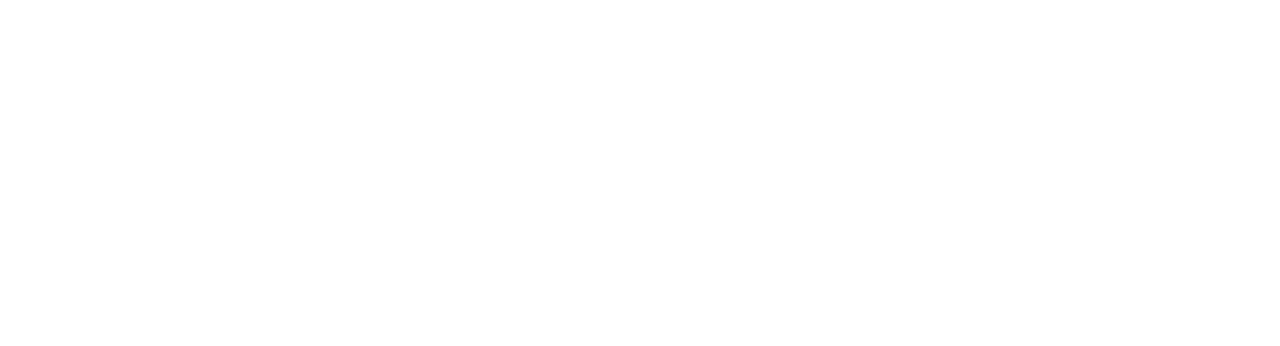
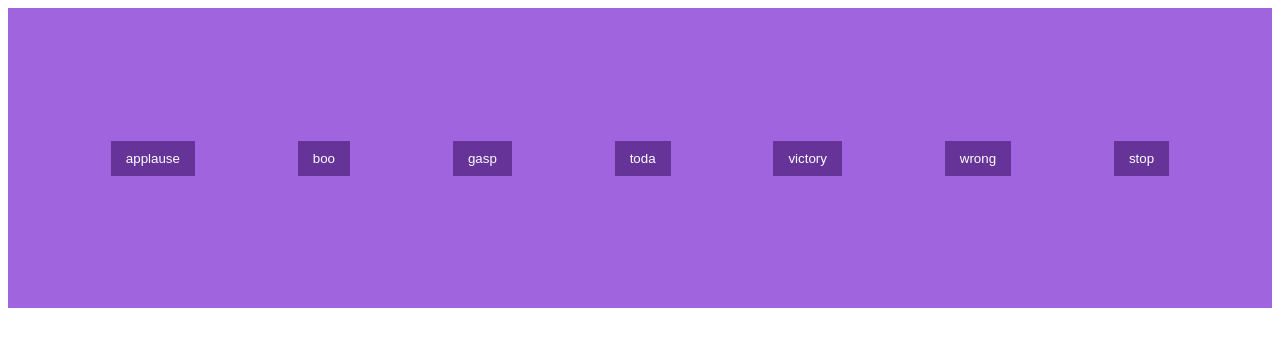
Before and after one commit to acciojob/Soundbar-abhilashvc777, a website: page main.html in a window 1280 px wide. Drawn offline with Linux system fonts and the light colour scheme.

Commit message:
created a submission

```diff
--- a/main.html
+++ b/main.html
@@ -8,6 +8,35 @@
 
 <body>
 	<!-- the entire body must be written by student -->
+	<div class="div1">
+		<div class="btn">
+			<button>applause</button>
+			<audio  id='audio' style="display:none"><source src="https://commondatastorage.googleapis.com/codeskulptor-demos/pyman_assets/ateapill.ogg" type="audio/mpeg"></audio>
+		</div>
+		<div class="btn">
+			<button>boo</button>
+			<audio  id='audio' style="display:none"><source src="https://commondatastorage.googleapis.com/codeskulptor-demos/pyman_assets/intromusic.ogg" type="audio/mpeg"></audio>
+		</div>
+		<div class="btn">
+			<button>gasp</button>
+			<audio  id='audio' style="display:none"><source src="https://commondatastorage.googleapis.com/codeskulptor-demos/riceracer_assets/fx/engine-2.ogg" type="audio/mpeg"></audio>
+		</div>
+		<div class="btn">
+			<button>toda</button>
+			<audio  id='audio' style="display:none"><source src="https://commondatastorage.googleapis.com/codeskulptor-assets/Evillaugh.ogg" type="audio/mpeg"></audio>
+		</div>
+		<div class="btn">
+			<button>victory</button>
+			<audio  id='audio' style="display:none"><source src="https://commondatastorage.googleapis.com/codeskulptor-assets/sounddogs/thrust.mp3" type="audio/mpeg"></audio>
+		</div>
+		<div class="btn">
+			<button>wrong</button>
+			<audio  id='audio' style="display:none"><source src="https://commondatastorage.googleapis.com/codeskulptor-assets/sounddogs/thrust.ogg" type="audio/mpeg"></audio>
+		</div>
+		<div class="stop">
+			<button>stop</button>
+		</div>
+	</div>
     <script type="text/javascript" src="./script.js">
 </script>
 
--- a/script.js
+++ b/script.js
@@ -1 +1,11 @@
 //your JS code here. If required.
+const btn = document.querySelectorAll(".btn")
+const stop = document.querySelector(".stop")
+for(let i=0; i<=btn.length-1; i++){
+	btn[i].addEventListener("click", (e)=>{
+		audio[i].play()
+	stop.addEventListener("click", ()=>{
+		audio[i].pause()
+	})
+	})
+}
--- a/styles.css
+++ b/styles.css
@@ -1 +1,14 @@
 /*  your css code here. If applicable */
+.div1{
+	background-color:#A164DF;
+	height:300px;
+	display:flex;
+	align-items:center;
+	justify-content:space-evenly;
+}
+button{
+	padding:10px 15px;
+	border:0px;
+	background-color:#663399;
+	color:white;
+}
```
